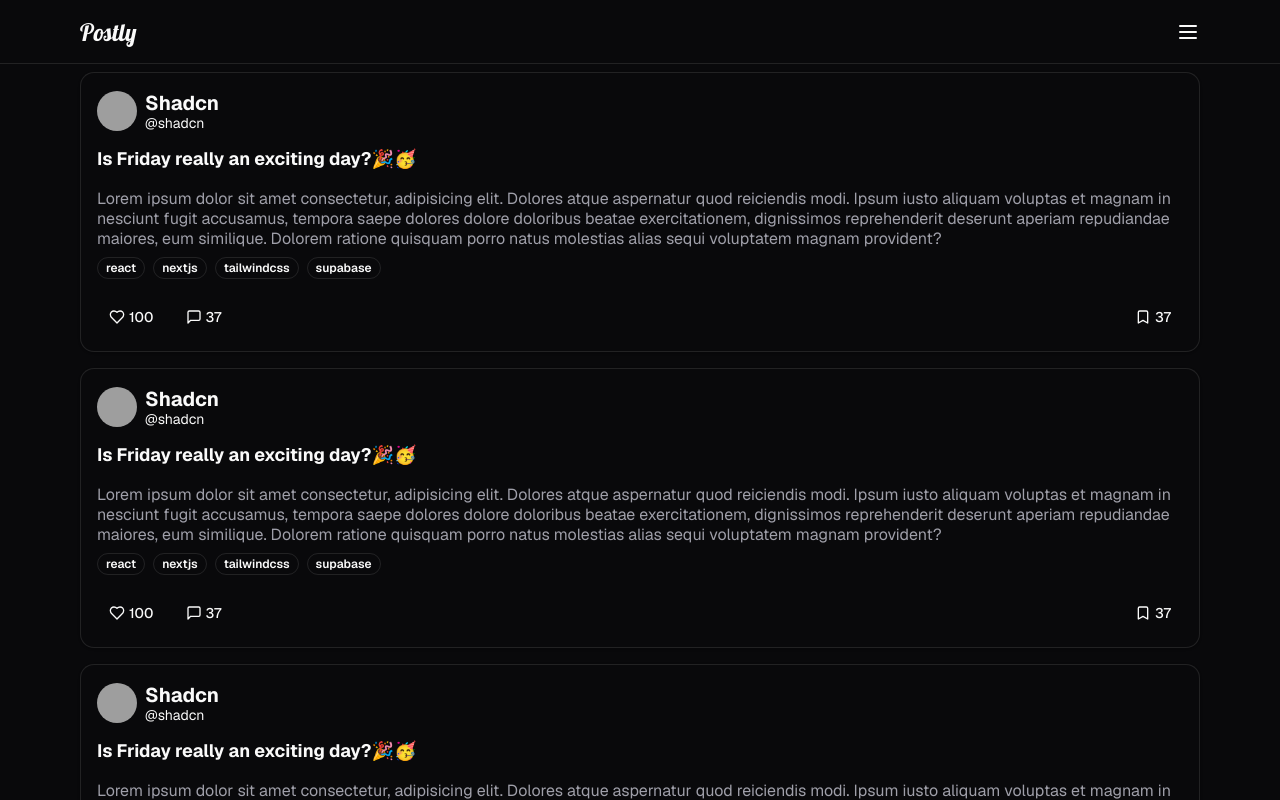
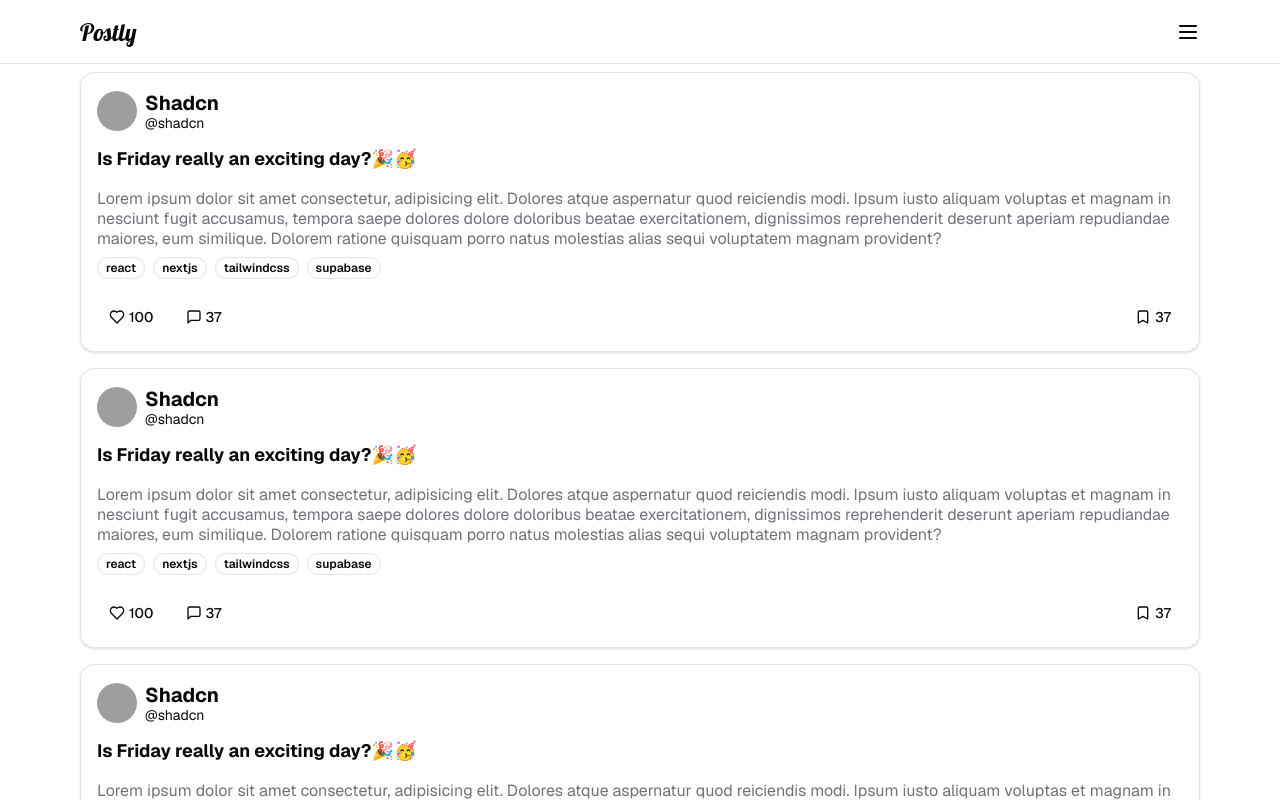
Before and after one commit to imxnasr/postly, a Next.js app: page / in a window 1280 px wide. Shown: the top 800 px of the page. Built offline with nearby package versions, Linux system fonts and the light colour scheme; grey boxes are pictures that could not be loaded.

Commit message:
✨ Configure next-themes

```diff
--- a/app/layout.tsx
+++ b/app/layout.tsx
@@ -2,6 +2,7 @@ import "./globals.css";
 import type { Metadata } from "next";
 import { Geist, Geist_Mono, Lobster } from "next/font/google";
 import { Navbar } from "@/components/Navbar";
+import { ThemeProvider } from "next-themes";
 
 const lobster = Lobster({
   variable: "--font-lobster",
@@ -30,10 +31,12 @@ export default function RootLayout({
   children: React.ReactNode;
 }>) {
   return (
-    <html lang="en" className="dark">
+    <html lang="en" suppressHydrationWarning>
       <body className={`${lobster.variable} ${geistSans.variable} ${geistMono.variable} antialiased`}>
-        <Navbar />
-        <div className="container">{children}</div>
+        <ThemeProvider attribute="class" defaultTheme="system" enableSystem disableTransitionOnChange>
+          <Navbar />
+          <div className="container">{children}</div>
+        </ThemeProvider>
       </body>
     </html>
   );
```
